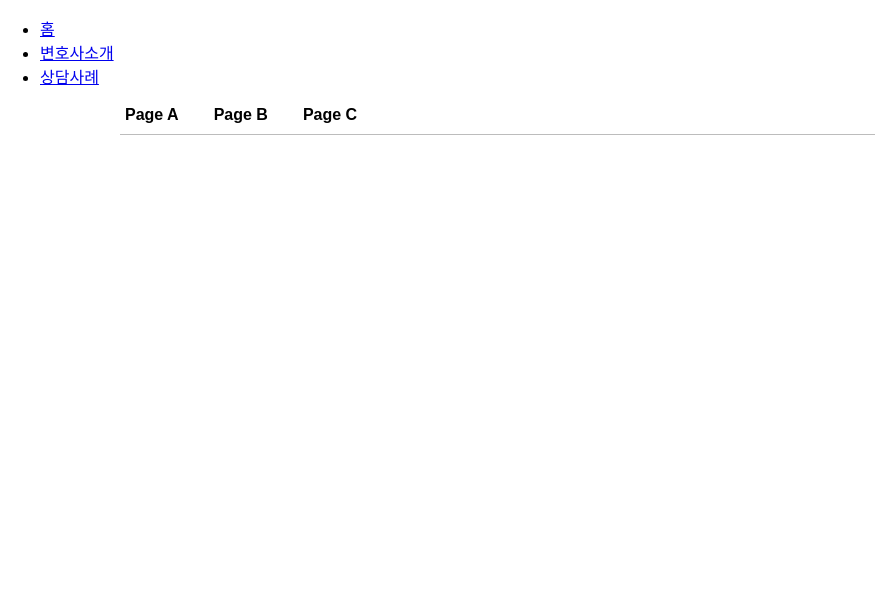
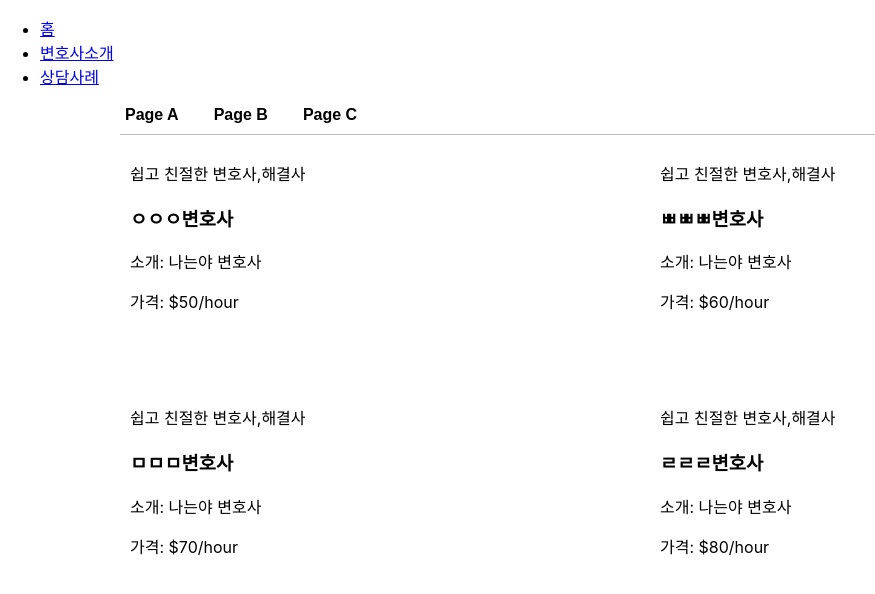
Before and after one commit to jodandan/hackathon_LawEasy, a React (Create React App) app in the folder umc-front/: page /lawyer-introduction in a window 1280 px wide. Shown: the top 594 px of the page, without its empty margins (0-875 px from the left). Built offline with nearby package versions, Linux system fonts and the light colour scheme.

Commit message:
feat : 변호사 소개페이지 grid 이용하여 나누기

```diff
--- a/umc-front/src/pages/lawyer/LawyerPage.jsx
+++ b/umc-front/src/pages/lawyer/LawyerPage.jsx
@@ -1,6 +1,7 @@
 import React, { useState } from "react";
 import styled from "styled-components";
 import { useLocation, NavLink, Outlet } from "react-router-dom";
+import LawyerProfile from './LawyerProfile'
 
 const MenuContainer = styled.div`
   display: flex;
@@ -38,24 +39,31 @@ const MenuLink = styled(NavLink)`
   }
 `;
 
+const LawyerContainer = styled.div`
+  height: 600px;
+`;
+
+
+
+
 const PageA = () => (
   <div>
     <h2>Page A</h2>
-    {/* Add content for Page A */}
+    <LawyerProfile />
   </div>
 );
 
 const PageB = () => (
   <div>
     <h2>Page B</h2>
-    {/* Add content for Page B */}
+    <LawyerProfile />
   </div>
 );
 
 const PageC = () => (
   <div>
     <h2>Page C</h2>
-    {/* Add content for Page C */}
+    <LawyerProfile />
   </div>
 );
 
@@ -103,6 +111,9 @@ const LawyerPage = () => {
           {/* Add more menu items for additional tabs */}
         </MenuList>
       </MenuContainer>
+      <LawyerContainer>
+         <LawyerProfile />
+      </LawyerContainer>
 
       <Outlet />
     </div>
--- /dev/null
+++ b/umc-front/src/pages/lawyer/LawyerProfile.jsx
@@ -0,0 +1,75 @@
+import React from "react";
+import styled from "styled-components";
+
+const ProfileGrid = styled.div`
+  display: grid;
+  grid-template-columns: repeat(2, 1fr);
+  grid-gap: 20px;
+  margin: 0px 120px;
+  padding-bottom: 10px;
+`;
+
+const ProfileItem = styled.div`
+  border: 1px solid #ccc;
+  padding: 10px;
+  border: none; /* 경계선 제거 */
+`;
+
+const VerticalDivider = styled.div`
+  width: 1px; /* 세로 경계선의 너비 */
+  background-color: #ccc; /* 세로 경계선의 색상 */
+  height: 100%; /* 그리드 아이템의 높이와 동일하게 설정 */
+  grid-column: 1 / span 2; /* 아이템이 두 개 열을 가로지르도록 설정 */
+`;
+
+const LawyerProfile = () => {
+  const profiles = [
+    {
+      nickname2 : "해결사",
+      nickname: "쉽고 친절한 변호사",
+      name: "ㅇㅇㅇ변호사",
+      introduction: "나는야 변호사",
+      price: "$50/hour",
+    },
+    {
+      nickname2 : "해결사",
+      nickname: "쉽고 친절한 변호사",
+      name: "ㅃㅃㅃ변호사",
+      introduction: "나는야 변호사",
+      price: "$60/hour",
+    },
+    {
+      nickname2 : "해결사",
+      nickname: "쉽고 친절한 변호사",
+      name: "ㅁㅁㅁ변호사",
+      introduction: "나는야 변호사",
+      price: "$70/hour",
+    },
+    {
+      nickname2 : "해결사",
+      nickname: "쉽고 친절한 변호사",
+      name: "ㄹㄹㄹ변호사",
+      introduction: "나는야 변호사",
+      price: "$80/hour",
+    },
+  ];
+
+  return (
+    <ProfileGrid>
+      {profiles.map((profile, index) => (
+        <>
+          <ProfileItem key={index}>
+          <p>{profile.nickname},{profile.nickname2}</p>
+            <h3>{profile.name}</h3>
+            <p>소개: {profile.introduction}</p>
+            <p>가격: {profile.price}</p>
+          </ProfileItem>
+          {/* 가운데 세로로 경계선 */}
+          {index === 1 && <VerticalDivider />}
+        </>
+      ))}
+    </ProfileGrid>
+  );
+};
+
+export default LawyerProfile;
```
